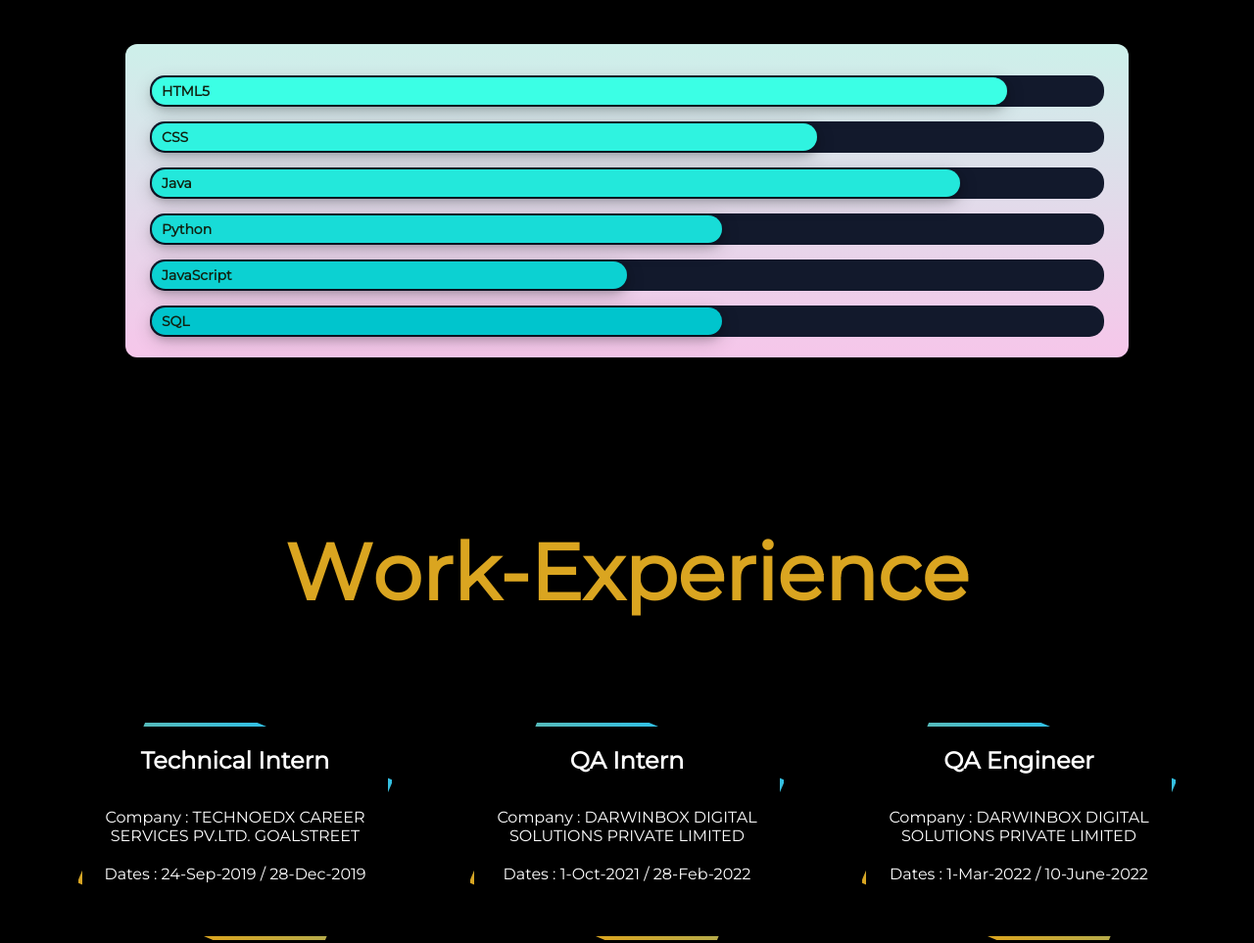
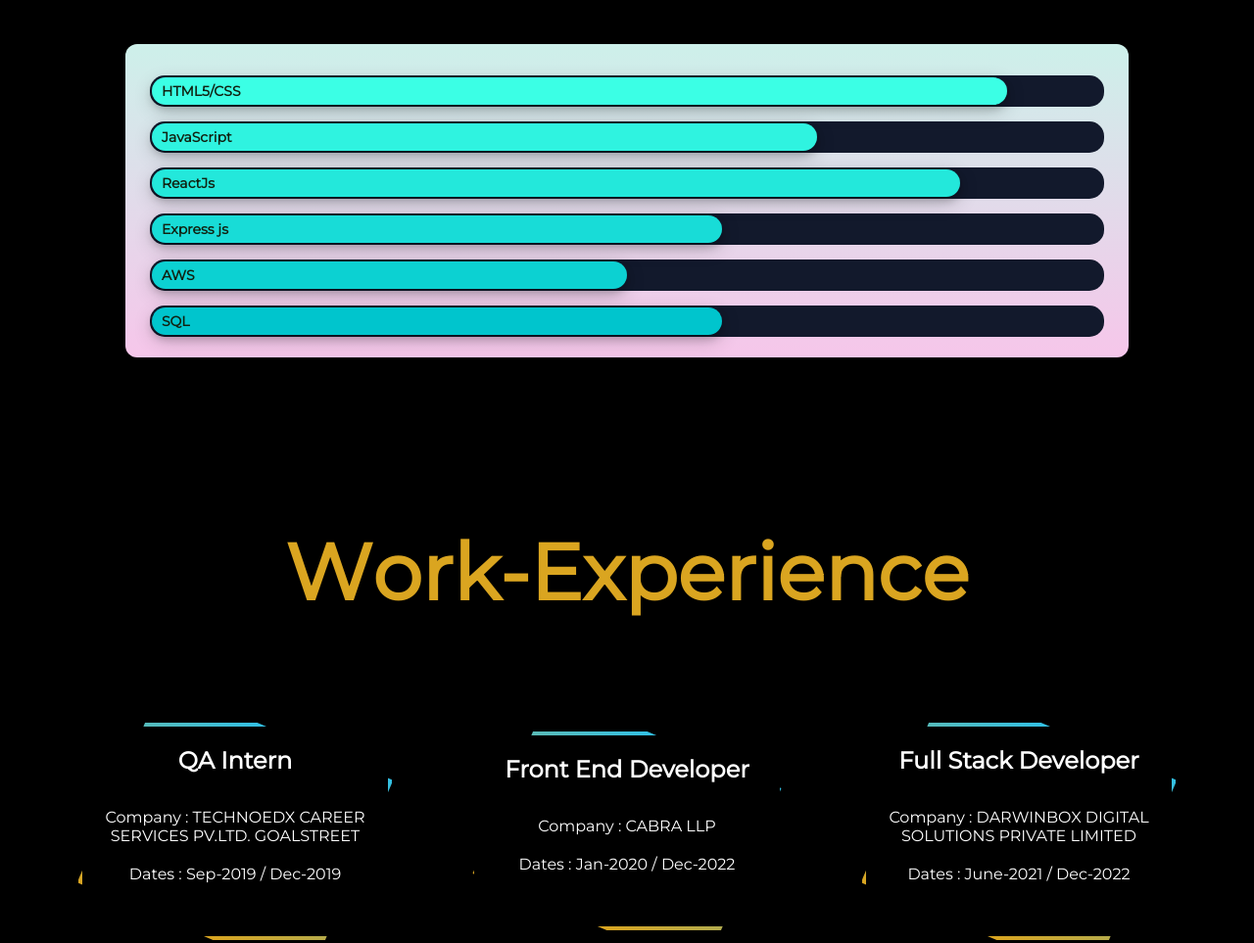
Before and after one commit to mohd-mansoor/MY_Portfolio-_WebSite, a plain HTML site: page index.html in a window 1280 px wide. Shown: the part 2220-3183 px from the top of the page at 98% size. Drawn offline with nearby package versions, Linux system fonts and the light colour scheme.

Commit message:
NewUpdate index.html

```diff
--- a/index.html
+++ b/index.html
@@ -131,11 +131,11 @@
         </h2>
         </div>
         <div class="skills-container">
-            <div class="bar html" data-skill="HTML5"></div>
-            <div class="bar css" data-skill="CSS"></div>
-            <div class="bar java" data-skill="Java"></div>
-            <div class="bar python" data-skill="Python"></div>
-            <div class="bar javascript" data-skill="JavaScript"></div>
+            <div class="bar html" data-skill="HTML5/CSS"></div>
+            <div class="bar css" data-skill="JavaScript"></div>
+            <div class="bar java" data-skill="ReactJs"></div>
+            <div class="bar python" data-skill="Express js"></div>
+            <div class="bar javascript" data-skill="AWS"></div>
             <div class="bar sql" data-skill="SQL"></div>
         </div>
     </section>
@@ -148,23 +148,23 @@
         </h2></div>
         <div class="work-area">
             <div class="details"><div>
-                <h3>Technical Intern</h3><div class="details-para">
+                <h3>QA Intern</h3><div class="details-para">
                 <p>Company : TECHNOEDX CAREER SERVICES PV.LTD. GOALSTREET</p>
-                <p>Dates : 24-Sep-2019 / 28-Dec-2019</p>
+                <p>Dates : Sep-2019 / Dec-2019</p>
                 </div>
                 </div>
             </div>
             <div class="details"><div>
-                <h3>QA Intern</h3><div class="details-para">
-                <p>Company : DARWINBOX DIGITAL SOLUTIONS PRIVATE LIMITED</p>
-                <p>Dates : 1-Oct-2021 / 28-Feb-2022</p>
+                <h3>Front End Developer</h3><div class="details-para">
+                <p>Company : CABRA LLP</p>
+                <p>Dates : Jan-2020 / Dec-2022</p>
                 </div>
                 </div>
             </div>
             <div class="details"><div>
-                <h3>QA Engineer</h3><div class="details-para">
+                <h3>Full Stack Developer</h3><div class="details-para">
                 <p>Company : DARWINBOX DIGITAL SOLUTIONS PRIVATE LIMITED</p>
-                <p>Dates : 1-Mar-2022 / 10-June-2022</p>
+                <p>Dates : June-2021 / Dec-2022</p>
                 </div>
                 </div>
             </div>
```
